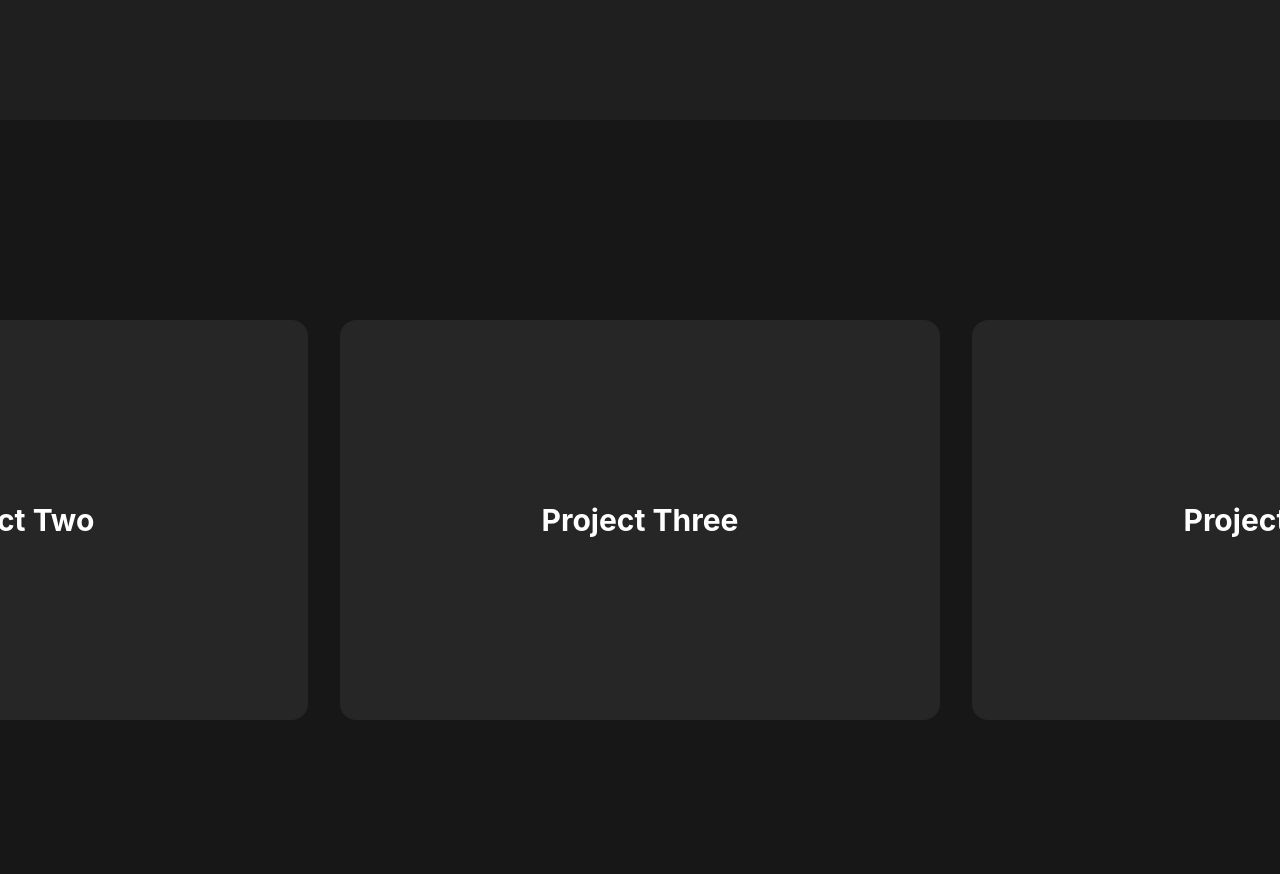
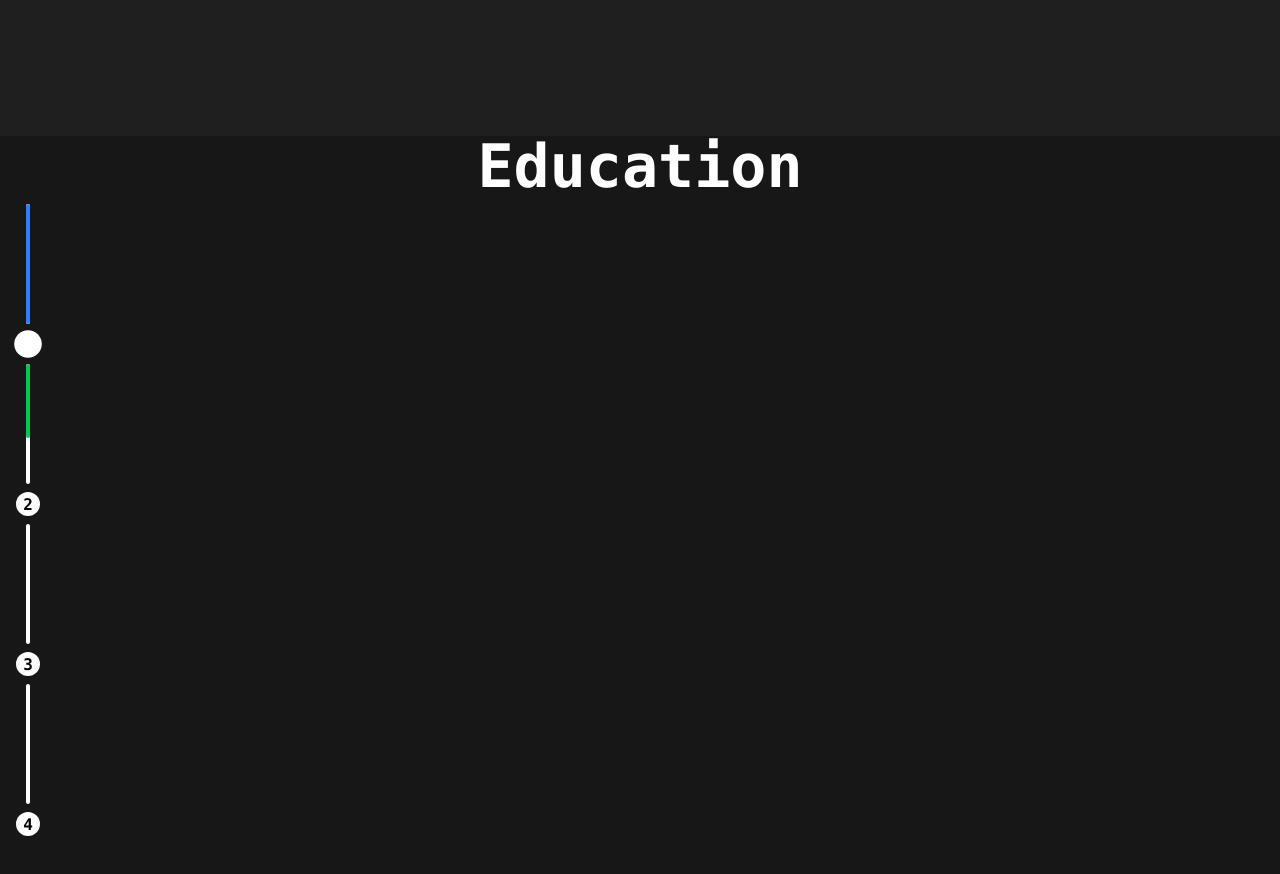
Before and after one commit to 10Yash10/React-Motion, a React (Vite) app: page / in a window 1280 px wide. Shown: the part 680-1554 px from the top of the page. Built offline with nearby package versions, Linux system fonts and the light colour scheme.

Commit message:
lesson 21 for time line project, with numbered and different color

```diff
--- a/src/App.jsx
+++ b/src/App.jsx
@@ -19,10 +19,11 @@ import React from "react";
 // import L18 from "./Lessions/L18_useMotionValueEvent";
 // import L19 from "./Lessions/L19_Parallax";
 // import L20 from "./Lessions/L20_StickyStoryTelling";
-import StickyScrollProjects from "./Lessions/StickyScrollProject";
+// import StickyScrollProjects from "./Lessions/StickyScrollProject";
+import L21 from "./Lessions/L21_TimeLineNumber";
 
 const App = () => {
-  return <StickyScrollProjects />;
+  return <L21 />;
 };
 
 export default App;
--- /dev/null
+++ b/src/Lessions/L21_TimeLineNumber.jsx
@@ -0,0 +1,264 @@
+import React, { useRef } from "react";
+import { motion, useScroll, useTransform, useSpring } from "motion/react";
+
+const L21 = () => {
+  const educationRef = useRef(null);
+  const { scrollYProgress } = useScroll({
+    target: educationRef,
+  });
+
+  // show heading
+  const educationHeadingOpacity = useTransform(
+    scrollYProgress,
+    [0, 0.2],
+    [0, 1],
+  );
+  const educationHeadingY = useTransform(scrollYProgress, [0, 0.2], [40, 0]);
+
+  const educationHeadingOpacitySmooth = useSpring(educationHeadingOpacity);
+  const educationHeadingYSmooth = useSpring(educationHeadingY);
+
+  // 1st education
+  const height1 = useTransform(scrollYProgress, [0.2, 0.37], ["0%", "100%"]);
+  const scale1 = useTransform(scrollYProgress, [0.37, 0.4], [1, 1.15]);
+  const bg1 = useTransform(
+    scrollYProgress,
+    [0.37, 0.4],
+    ["#fff", "oklch(62.3% 0.214 259.815)"],
+  );
+  const color1 = useTransform(scrollYProgress, [0.37, 0.4], ["#000", "#fff"]);
+  const contentOpacity1 = useTransform(
+    scrollYProgress,
+    [0.2, 0.37, 1],
+    [0, 1, 1],
+  );
+  const contentY1 = useTransform(scrollYProgress, [0.2, 0.37, 1], [40, 0, 0]);
+
+  // 2nd Education
+  const height2 = useTransform(scrollYProgress, [0.4, 0.57], ["0%", "100%"]);
+  const scale2 = useTransform(scrollYProgress, [0.57, 0.6], [1, 1.15]);
+  const bg2 = useTransform(
+    scrollYProgress,
+    [0.57, 0.6],
+    ["#fff", "oklch(62.7% 0.194 149.214)"],
+  );
+  const color2 = useTransform(scrollYProgress, [0.57, 0.6], ["#000", "#fff"]);
+
+  const contentOpacity2 = useTransform(
+    scrollYProgress,
+    [0.4, 0.57, 1],
+    [0, 1, 1],
+  );
+  const contentY2 = useTransform(scrollYProgress, [0.4, 0.57, 1], [40, 0, 0]);
+
+  // 2nd Education
+  const height3 = useTransform(scrollYProgress, [0.6, 0.77], ["0%", "100%"]);
+  const scale3 = useTransform(scrollYProgress, [0.77, 0.8], [1, 1.15]);
+  const bg3 = useTransform(
+    scrollYProgress,
+    [0.77, 0.8],
+    ["#fff", "oklch(70.5% 0.213 47.604)"],
+  );
+  const color3 = useTransform(scrollYProgress, [0.77, 0.8], ["#000", "#fff"]);
+
+  const contentOpacity3 = useTransform(
+    scrollYProgress,
+    [0.6, 0.77, 1],
+    [0, 1, 1],
+  );
+  const contentY3 = useTransform(scrollYProgress, [0.6, 0.77, 1], [40, 0, 0]);
+
+  // 2nd Education
+  const height4 = useTransform(scrollYProgress, [0.8, 0.97], ["0%", "100%"]);
+  const scale4 = useTransform(scrollYProgress, [0.97, 1], [1, 1.15]);
+  const bg4 = useTransform(
+    scrollYProgress,
+    [0.97, 1],
+    ["#fff", "oklch(60.6% 0.25 292.717)"],
+  );
+  const color4 = useTransform(scrollYProgress, [0.97, 1], ["#000", "#fff"]);
+
+  const contentOpacity4 = useTransform(scrollYProgress, [0.8, 1], [0, 1]);
+  const contentY4 = useTransform(scrollYProgress, [0.8, 1], [40, 0]);
+
+  return (
+    <>
+      <section className="h-screen"></section>
+      <section
+        ref={educationRef}
+        className="relative"
+        style={{ height: "400vh" }}
+      >
+        <div className="sticky z-0 top-0 h-screen bg-neutral-900">
+          <motion.h1
+            style={{
+              y: educationHeadingYSmooth,
+              opacity: educationHeadingOpacitySmooth,
+            }}
+            className="text-center mt-4 text-6xl font-extrabold font-mono"
+          >
+            Education
+          </motion.h1>
+
+          <motion.div
+            className="absolute left-4"
+            style={{
+              x: educationHeadingYSmooth,
+              opacity: educationHeadingOpacitySmooth,
+            }}
+          >
+            <div className="flex flex-col items-center gap-2">
+              {/* 1st education */}
+              <div className="w-1 h-30 rounded-full overflow-hidden bg-white mt-2 ">
+                <motion.div
+                  className="h-full w-full rounded-full bg-blue-500 origin-top"
+                  style={{ height: height1 }}
+                ></motion.div>
+              </div>
+              <motion.div
+                style={{ backgroundColor: bg1, scale: scale1 }}
+                className="h-6 w-6 rounded-full bg-white text-center"
+              >
+                <motion.span
+                  style={{ color: color1 }}
+                  className="text-black font-extrabold font-mono"
+                >
+                  1
+                </motion.span>
+              </motion.div>
+
+              {/* 2nd education */}
+              <div className="w-1 h-30 rounded-full overflow-hidden bg-white ">
+                <motion.div
+                  className="h-full w-full rounded-full bg-green-500 origin-top"
+                  style={{ height: height2 }}
+                ></motion.div>
+              </div>
+              <motion.div
+                style={{ backgroundColor: bg2, scale: scale2 }}
+                className="h-6 w-6 rounded-full bg-white text-center"
+              >
+                <motion.span
+                  style={{ color: color2 }}
+                  className="text-black font-extrabold font-mono"
+                >
+                  2
+                </motion.span>
+              </motion.div>
+
+              {/* 3nd education */}
+              <div className="w-1 h-30 rounded-full overflow-hidden bg-white ">
+                <motion.div
+                  className="h-full w-full rounded-full bg-orange-500 origin-top"
+                  style={{ height: height3 }}
+                ></motion.div>
+              </div>
+              <motion.div
+                style={{ backgroundColor: bg3, scale: scale3 }}
+                className="h-6 w-6 rounded-full bg-white text-center"
+              >
+                <motion.span
+                  style={{ color: color3 }}
+                  className="text-black font-extrabold font-mono"
+                >
+                  3
+                </motion.span>
+              </motion.div>
+
+              {/* 3nd education */}
+              <div className="w-1 h-30 rounded-full overflow-hidden bg-white ">
+                <motion.div
+                  className="h-full w-full rounded-full bg-violet-500 origin-top"
+                  style={{ height: height4 }}
+                ></motion.div>
+              </div>
+              <motion.div
+                style={{ backgroundColor: bg4, scale: scale4 }}
+                className="h-6 w-6 rounded-full bg-white text-center"
+              >
+                <motion.span
+                  style={{ color: color4 }}
+                  className="text-black font-extrabold font-mono"
+                >
+                  4
+                </motion.span>
+              </motion.div>
+
+              {/* end */}
+            </div>
+          </motion.div>
+
+          {/* main education section */}
+          <div className="w-full h-full pl-14">
+            <div className="w-full h-[86%] flex flex-col gap-6">
+              <motion.div
+                style={{ opacity: contentOpacity1, y: contentY1 }}
+                className="w-full h-full flex items-center"
+              >
+                <div>
+                  <h1 className="text-2xl font-bold font-mono text-blue-500">
+                    High School
+                  </h1>
+                  <h2 className="text-lg font-mono text-white/40">
+                    Scholar's Academic Home
+                  </h2>
+                  <span className="text-lg font-mono text-white/40">76.4%</span>
+                </div>
+              </motion.div>
+
+              {/* 2nd */}
+              <motion.div
+                style={{ opacity: contentOpacity2, y: contentY2 }}
+                className="w-full h-full flex items-center"
+              >
+                <div>
+                  <h1 className="text-2xl font-bold font-mono text-green-500">
+                    Senior Secondary School
+                  </h1>
+                  <h2 className="text-lg font-mono text-white/40">
+                    Naini Valley
+                  </h2>
+                  <span className="text-lg font-mono text-white/40">72.6%</span>
+                </div>
+              </motion.div>
+
+              {/* 3d */}
+              <motion.div
+                style={{ opacity: contentOpacity3, y: contentY3 }}
+                className="w-full h-full flex items-center"
+              >
+                <div>
+                  <h1 className="text-2xl font-bold font-mono text-orange-500">
+                    Bachelor's of Computer Application
+                  </h1>
+                  <h2 className="text-lg font-mono text-white/40">
+                    Amrapali Group of Institute and Technology
+                  </h2>
+                  <span className="text-lg font-mono text-white/40">70.6%</span>
+                </div>
+              </motion.div>
+              {/* 4th */}
+              <motion.div
+                style={{ opacity: contentOpacity4, y: contentY4 }}
+                className="w-full h-full flex items-center"
+              >
+                <div>
+                  <h1 className="text-2xl font-bold font-mono text-violet-500">
+                    Master in Computer Application
+                  </h1>
+                  <h2 className="text-lg font-mono text-white/40">
+                    Galgotia's University
+                  </h2>
+                  <span className="text-lg font-mono text-white/40">85.5%</span>
+                </div>
+              </motion.div>
+            </div>
+          </div>
+        </div>
+      </section>
+      <section className="h-screen" />
+    </>
+  );
+};
+
+export default L21;
```
